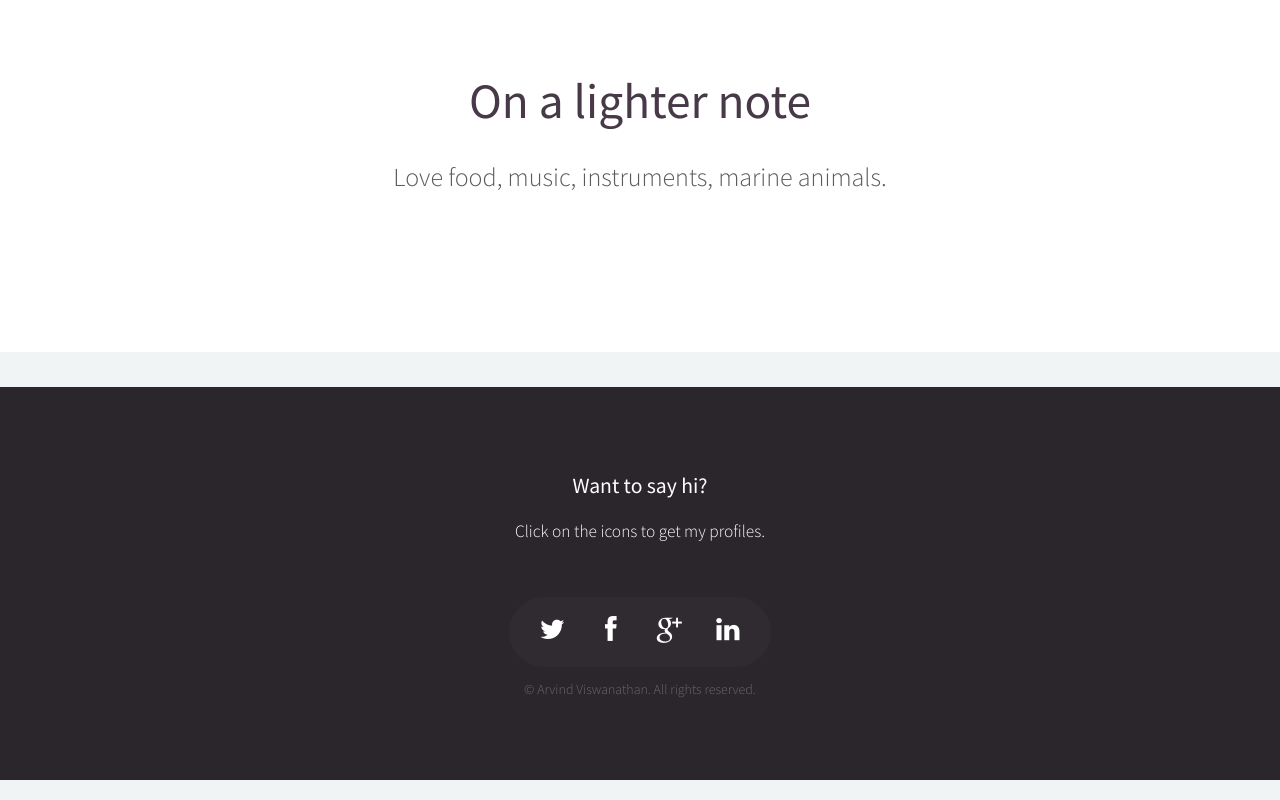
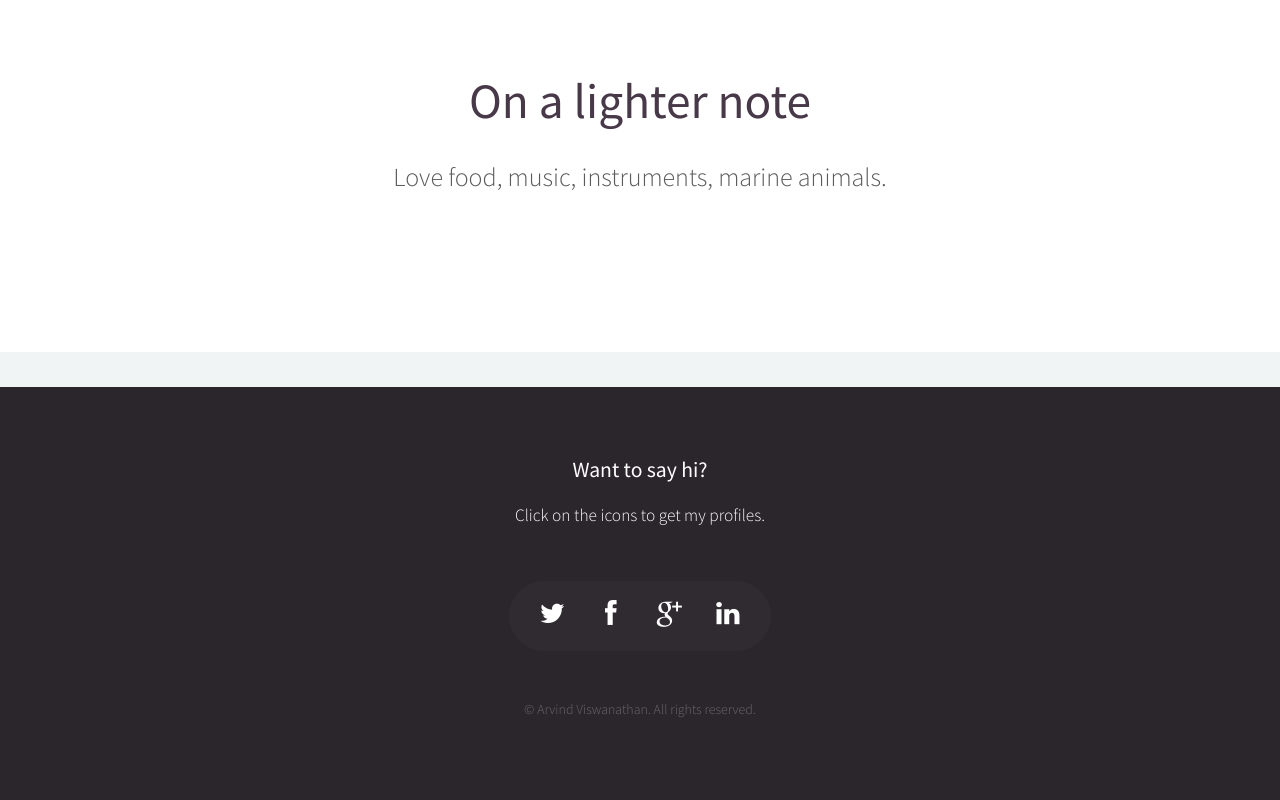
Before and after one commit to arvicode/arvicode.github.io, a plain HTML site: page index.html in a window 1280 px wide. Shown: the part 2103-2903 px from the top of the page. Drawn offline with Linux system fonts and the light colour scheme.

Commit message:
Footer changes done

```diff
--- a/index.html
+++ b/index.html
@@ -131,7 +131,6 @@
       </section>
     </div>
     <div id="footer">
-      <div class="row">
       <section class="contact">
         <header>
           <h3>Want to say hi?</h3>
@@ -144,14 +143,11 @@
           <li><a href="https://in.linkedin.com/in/arvindv20/" class="fa fa-linkedin solo"><span>Linkedin</span></a></li>
         </ul>
       </section>
-      </div>
-      <div id="row">
       <div class="copyright">
         <ul class="menu">
           <li>&copy; Arvind Viswanathan. All rights reserved.</li>
         </ul>
       </div>
     </div>
-    </div>
   </body>
 </html>
```
Lines whose indentation alone changed are shown as unchanged.
